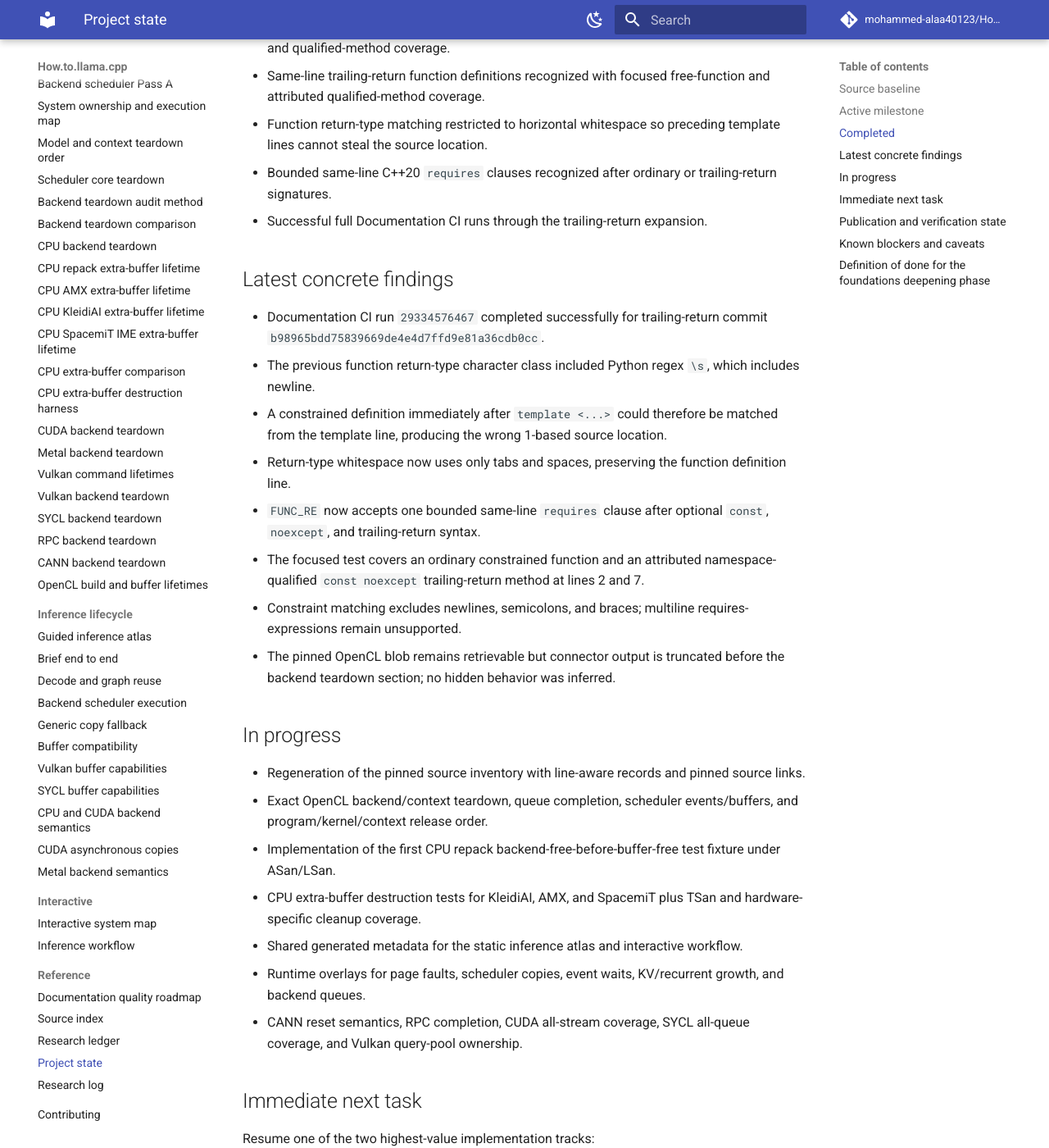
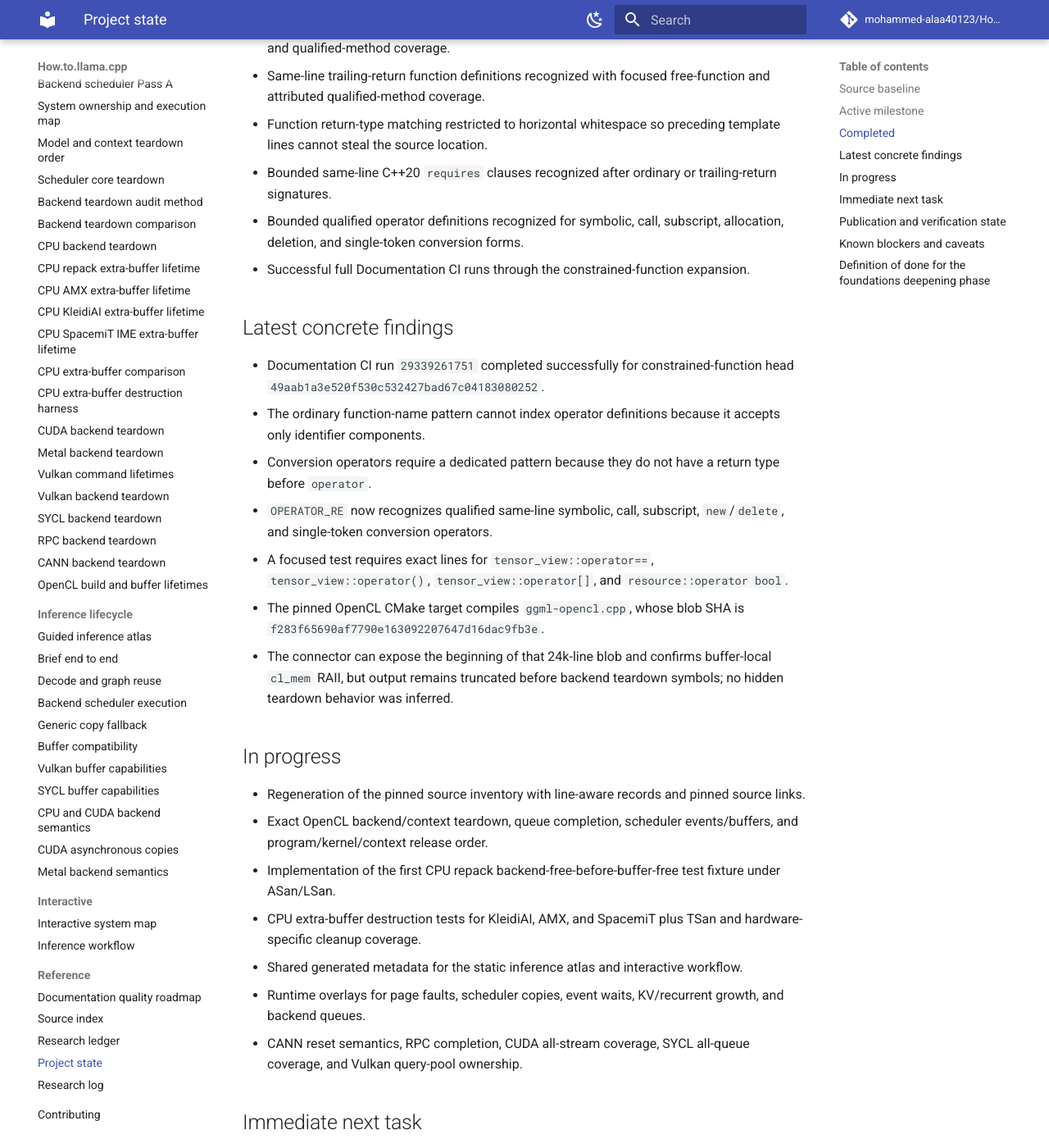
Before and after one commit to mohammed-alaa40123/How.to.llama.cpp, an MkDocs documentation site: the page built from docs/reference/project-state.md, in a window 1280 px wide and 1400 px high, scrolled down 1504 px. Shown: the whole window at 82% size. Built offline with MkDocs 1.6.1 and Material for MkDocs 9.7.7, drawn with Linux system fonts in a browser that asks for light colours; comment, search, counter and statistics services are not loaded; some of the changed text lies outside the part shown.

Commit message:
docs: record operator indexing project state

```diff
--- a/docs/reference/project-state.md
+++ b/docs/reference/project-state.md
@@ -38,18 +38,18 @@ Read this file after the root README on every run. It is the compact checkpoint
 - Same-line trailing-return function definitions recognized with focused free-function and attributed qualified-method coverage.
 - Function return-type matching restricted to horizontal whitespace so preceding template lines cannot steal the source location.
 - Bounded same-line C++20 `requires` clauses recognized after ordinary or trailing-return signatures.
-- Successful full Documentation CI runs through the trailing-return expansion.
+- Bounded qualified operator definitions recognized for symbolic, call, subscript, allocation, deletion, and single-token conversion forms.
+- Successful full Documentation CI runs through the constrained-function expansion.
 
 ## Latest concrete findings
 
-- Documentation CI run `29334576467` completed successfully for trailing-return commit `b98965bdd75839669de4e4d7ffd9e81a36cdb0cc`.
-- The previous function return-type character class included Python regex `\s`, which includes newline.
-- A constrained definition immediately after `template <...>` could therefore be matched from the template line, producing the wrong 1-based source location.
-- Return-type whitespace now uses only tabs and spaces, preserving the function definition line.
-- `FUNC_RE` now accepts one bounded same-line `requires` clause after optional `const`, `noexcept`, and trailing-return syntax.
-- The focused test covers an ordinary constrained function and an attributed namespace-qualified `const noexcept` trailing-return method at lines 2 and 7.
-- Constraint matching excludes newlines, semicolons, and braces; multiline requires-expressions remain unsupported.
-- The pinned OpenCL blob remains retrievable but connector output is truncated before the backend teardown section; no hidden behavior was inferred.
+- Documentation CI run `29339261751` completed successfully for constrained-function head `49aab1a3e520f530c532427bad67c04183080252`.
+- The ordinary function-name pattern cannot index operator definitions because it accepts only identifier components.
+- Conversion operators require a dedicated pattern because they do not have a return type before `operator`.
+- `OPERATOR_RE` now recognizes qualified same-line symbolic, call, subscript, `new`/`delete`, and single-token conversion operators.
+- A focused test requires exact lines for `tensor_view::operator==`, `tensor_view::operator()`, `tensor_view::operator[]`, and `resource::operator bool`.
+- The pinned OpenCL CMake target compiles `ggml-opencl.cpp`, whose blob SHA is `f283f65690af7790e163092207647d16dac9fb3e`.
+- The connector can expose the beginning of that 24k-line blob and confirms buffer-local `cl_mem` RAII, but output remains truncated before backend teardown symbols; no hidden teardown behavior was inferred.
 
 ## In progress
 
@@ -76,22 +76,22 @@ B. implement the admitted CPU repack MUL_MAT fixture
 
 ## Publication and verification state
 
-- Work is published in PR #1 from branch `automation/backend-teardown-audit-method`; the final recheck reports the PR open and mergeable.
-- Added detailed note `logs/research/2026-07-14/1651-requires-function-indexing.md`.
-- Added focused tests for constrained function definitions and exact lines after template declarations.
-- The preceding trailing-return increment passed Documentation CI and strict MkDocs in run `29334576467`.
-- No pull-request workflow run was visible yet for final head `7a04c5439a4248efb35112d45c714d68004fda71`; constrained-function CI is therefore pending, not confirmed failed.
+- Work is published in PR #1 from branch `automation/backend-teardown-audit-method`; the PR remains open and mergeable.
+- Added detailed note `logs/research/2026-07-14/1749-operator-function-indexing.md`.
+- Added focused operator-definition tests and a dedicated bounded scanner pattern.
+- The preceding constrained-function increment passed Documentation CI and strict MkDocs in run `29339261751`.
+- The operator-indexing head requires a new commit-scoped Documentation CI result before the increment is fully validated.
 - Full local checkout validation remains unavailable because direct GitHub DNS resolution is blocked in this runtime.
-- Direct Pages root and source-index route checks were rejected by the available safe-URL mechanism; branch-only content also cannot deploy until PR #1 merges.
+- Direct Pages checks remain unavailable, and branch-only content cannot deploy until PR #1 merges.
 
 ## Known blockers and caveats
 
 - **Pinned regeneration blocker:** no usable local pinned llama.cpp checkout is available, so the source index could not be regenerated here.
 - **Large upstream file blocker:** the connector exposes the pinned OpenCL blob as truncated output and exact hidden symbols remain difficult to search.
 - **Local validation blocker:** direct cloning fails with `Could not resolve host: github.com`; full local Python tests, strict MkDocs build, and `check_site.sh` require a usable checkout. GitHub-hosted Documentation CI is the authoritative validation path for this branch.
-- **Current-head CI blocker:** no PR workflow run was returned yet for final head `7a04c5439a4248efb35112d45c714d68004fda71`.
-- **Pages verification blocker:** direct live-site checks were rejected by the safe-URL mechanism, and branch-only documentation cannot deploy until PR #1 merges.
-- **Source-index caveat:** same-line standard attributes, trailing-return definitions, and bounded same-line constraints are recognized; multiline attributes/returns/constraints, arbitrary declaration macros, operators, and generated syntax remain approximate or unresolved.
+- **Current-head CI blocker:** the new operator-indexing commits still require a completed commit-scoped Documentation CI run.
+- **Pages verification blocker:** direct live-site checks are unavailable, and branch-only documentation cannot deploy until PR #1 merges.
+- **Source-index caveat:** same-line standard attributes, trailing-return definitions, bounded same-line constraints, and bounded operator definitions are recognized; multiline attributes/returns/constraints/operators, constructors, destructors, literals, arbitrary declaration macros, and generated syntax remain approximate or unresolved.
 - **Harness caveat:** a skipped hardware-gated path is not evidence that the lifetime ordering passed.
 - **SpacemiT caveat:** buffer lifetime is distinct from thread-local TCM leases and process-level pool-manager lifetime.
 - **Scope caveat:** optional CPU extra-buffer audits do not prove behavior for HBM or future implementations.
```
Also changed, not shown: other parts of docs/reference/project-state.md (+1 -1 lines).
